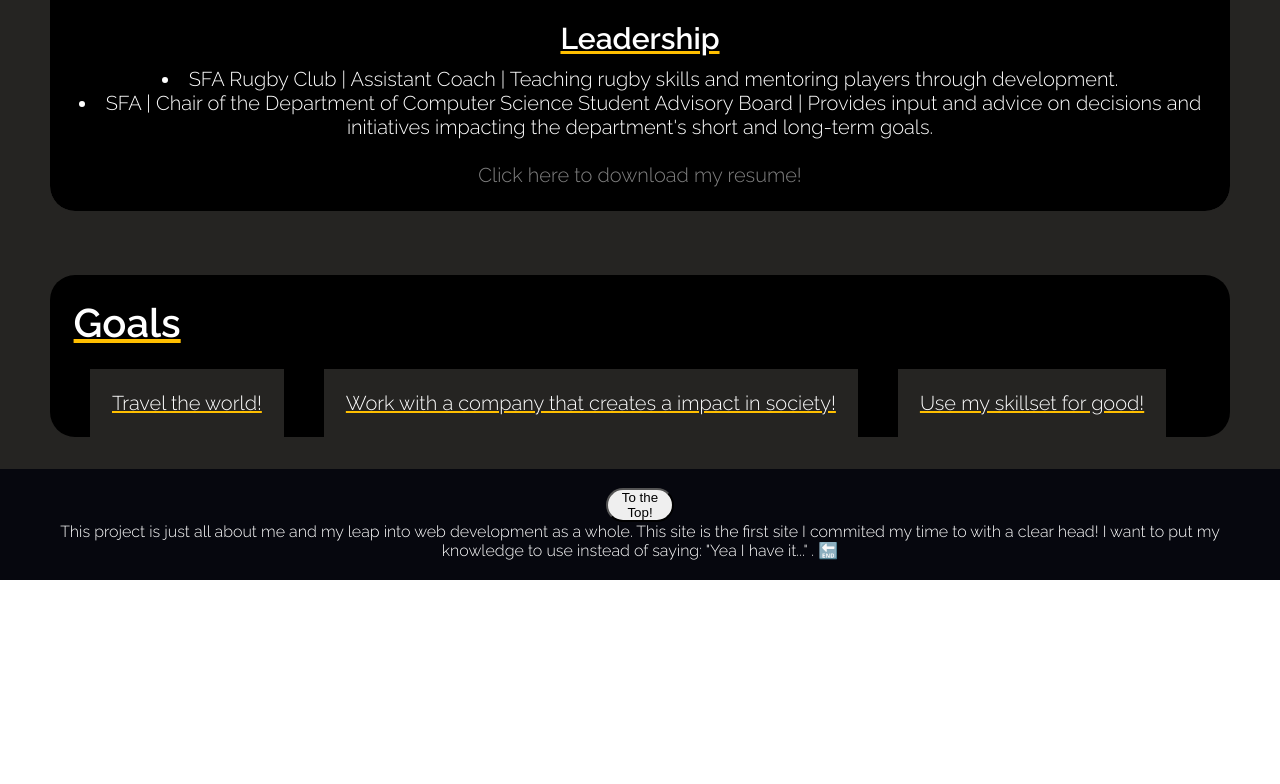
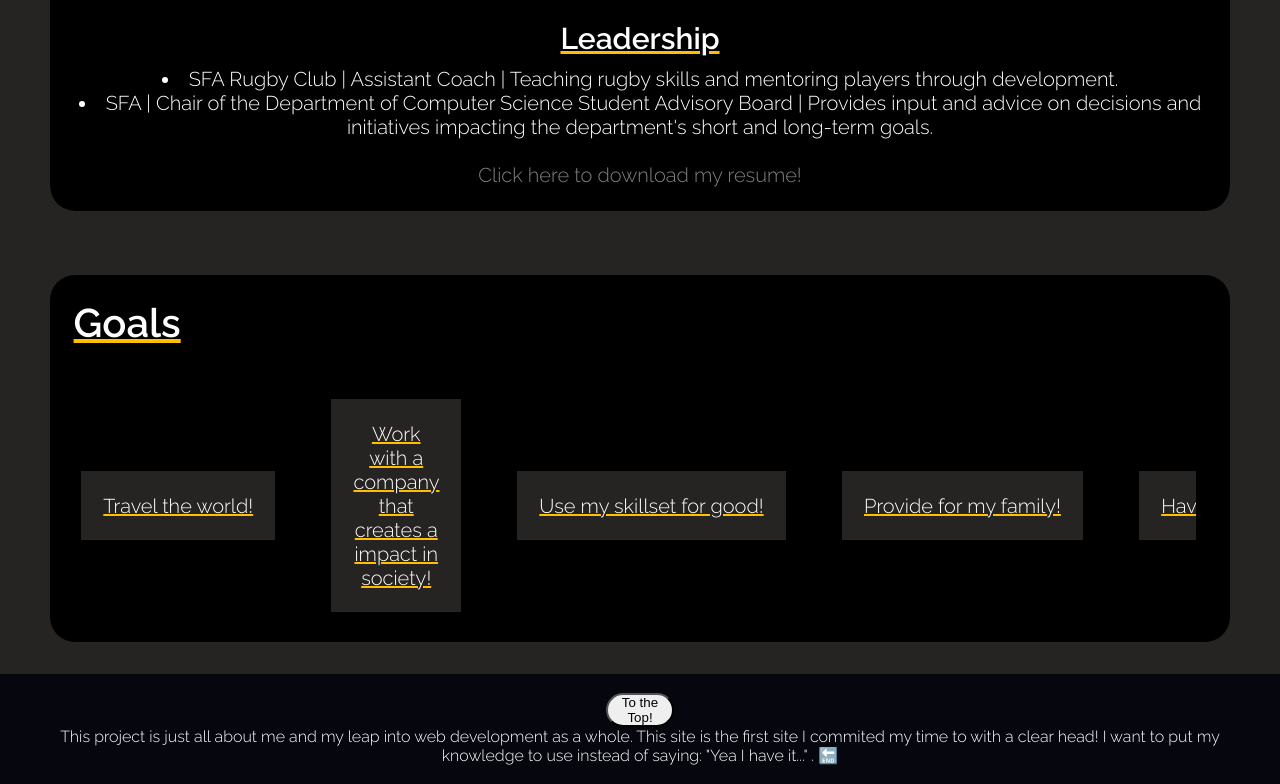
Before and after one commit to LoneisCode/WhoisLone, a plain HTML site: page Page/index.html in a window 1280 px wide. Shown: the part 3411-4195 px from the top of the page. Before the commit the page ends 3991 px from the top, so only its background shows below. Drawn offline with nearby package versions, Linux system fonts and the light colour scheme.

Commit message:
Goals section updated to have a cleaner flow on mobile and pc

```diff
--- a/Page/index.html
+++ b/Page/index.html
@@ -196,7 +196,7 @@
                     <div class="goalItem">
                         <span>Travel the world!</span>
                     </div>
-                    <div class="goalItem">
+                    <div class="goalItem bigItem">
                         <span>Work with a company that creates a impact in society!</span>
                     </div>
                     <div class="goalItem">
@@ -208,7 +208,7 @@
                     <div class="goalItem">
                         <span>Have a balanced life!</span>
                     </div>
-                    <div class="goalItem">
+                    <div class="goalItem bigItem">
                         <span>Promote youth/community learning!</span>
                     </div>
                 </div>
--- a/Style/lone.css
+++ b/Style/lone.css
@@ -187,15 +187,23 @@
         padding: 2%;
         text-decoration: underline #FFBF00;
         background-color: #252422;
-        scroll-snap-align: start;
+        scroll-snap-align: center;
+        height: min-content;
+        align-self: center;
+    }
+    .goalItem.bigItem{
+        white-space: normal;
+        text-align: center;
     }
     .goalCols{
         display: flex;
         overflow-x: auto;
-        gap: 2em;
+        align-items: baseline;
+        gap: 30%;
+        align-items: center;
         max-width: 100%;
         scroll-snap-type: x mandatory;
-        margin: 0 2em 0 2em;
+        margin:1.5em 1.7em 1.5em 1.55em;
     }
 
     /*Animations Css*/
@@ -222,9 +230,34 @@
           }
     }
     /*Media query */
-    @media screen and ( max-width: 480px){
+    @media screen and (max-width: 480px){
         .intro-container{
             display: flex;
             flex-direction: column ;
         }
     }
+    @media screen and (min-width: 601px){
+        .goalItem{
+            color: white;
+            flex-basis: content;
+            white-space: nowrap;
+            padding: 2%;
+            text-decoration: underline #FFBF00;
+            background-color: #252422;
+            scroll-snap-align: center;
+            height: min-content;
+            align-self: center;
+        }
+        .goalItem.bigItem{
+            white-space: normal;
+            text-align: center;
+        }
+        .goalCols{
+            display: flex;
+            align-items: baseline;
+            align-items: center;
+            max-width: 100%;
+            gap:5%;
+            margin:1.5em 1.7em 1.5em 1.55em;
+        }
+    }
```
